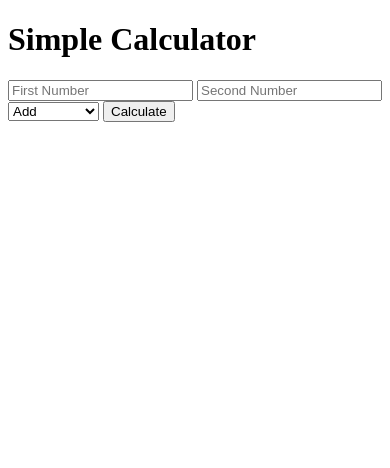
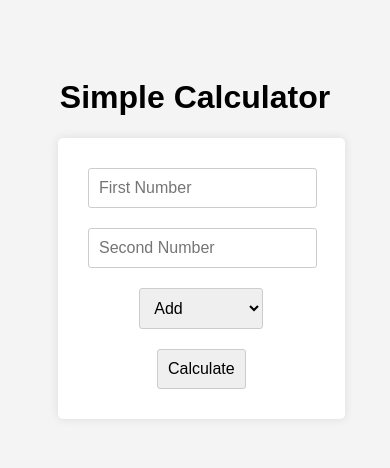
Before and after one commit to syashwanth0309-coder/First_Repository, a Django app: page / in a window 390 px wide. Shown: the top 468 px of the page. Run offline with Django 5.2, Linux system fonts and the light colour scheme.

Commit message:
Adding CSS styling to calculator

```diff
--- /dev/null
+++ b/calculator/static/calculator/style.css
@@ -0,0 +1,36 @@
+body {
+    font-family: Arial, sans-serif;
+    background-color: #f4f4f4;
+    text-align: center;
+    padding: 50px;
+}
+
+form {
+    background: #fff;
+    padding: 20px;
+    border-radius: 5px;
+    display: inline-block;
+    box-shadow: 0 0 10px rgba(0, 0, 0, 0.1);
+}
+
+input,
+select,
+button {
+    padding: 10px;
+    margin: 10px;
+    border: 1px solid #ccc;
+    border-radius: 3px;
+    font-size: 16px;
+}
+
+button:hover {
+    background-color: #007BFF;
+    color: white;
+    cursor: pointer;
+}
+
+@media (max-width: 600px) {
+    form {
+        width: 90%;
+    }
+}
--- a/calculator/templates/calculator/home.html
+++ b/calculator/templates/calculator/home.html
@@ -2,6 +2,8 @@
 <html>
     <head>
         <title>Calculator</title>
+        {% load static %}
+        <link rel="stylesheet" href="{% static 'calculator/style.css' %}">
     </head>
     <body>
         <h1>Simple Calculator</h1>
```
